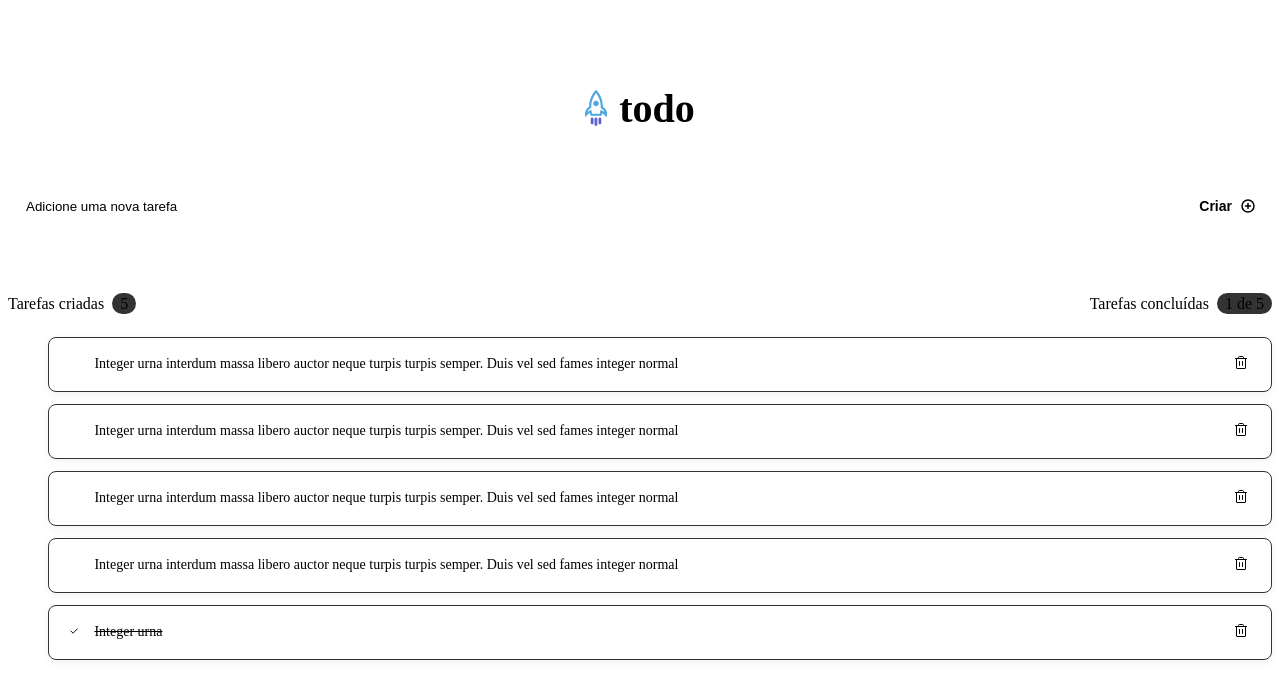
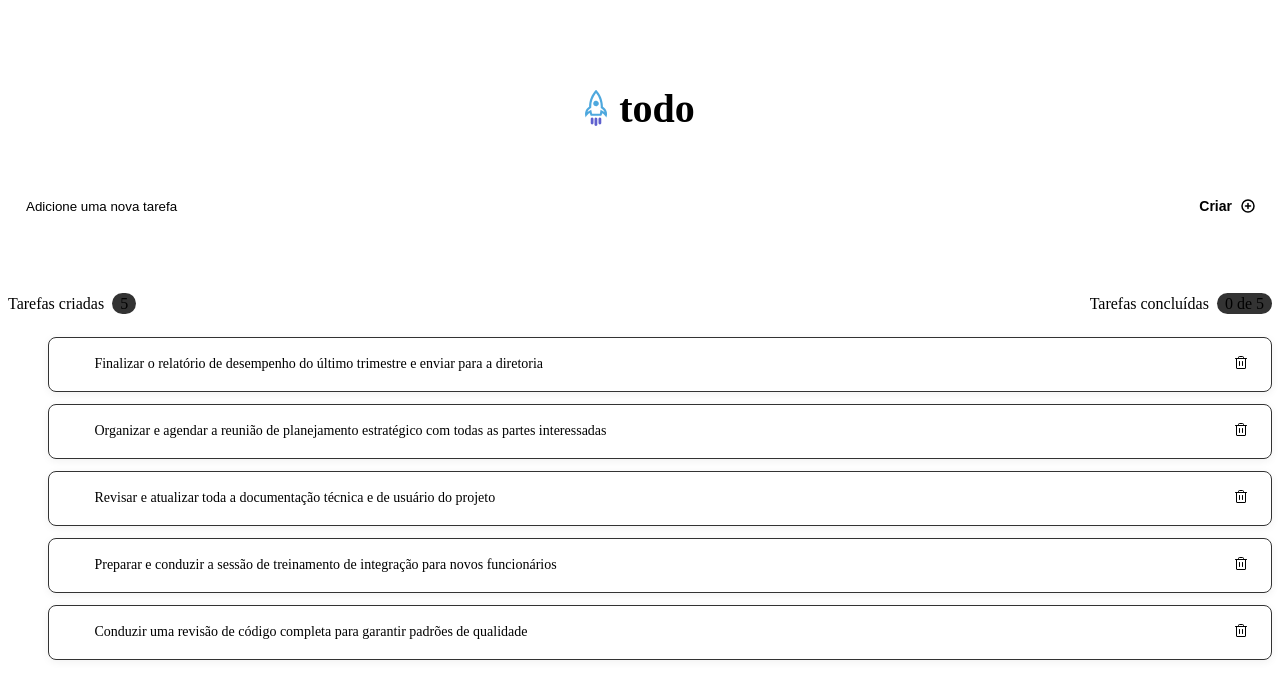
Before and after one commit to pdro-lucas/ToDo-list, a React (Vite) app: page / in a window 1280 px wide. Shown: the top 698 px of the page. Built offline with nearby package versions, Linux system fonts and the light colour scheme; the HTML template or start-up script is replaced by a standard one.

Commit message:
feat: update task titles

```diff
--- a/src/App.tsx
+++ b/src/App.tsx
@@ -12,31 +12,32 @@ const tasks = [
   {
     id: 1,
     title:
-      'Integer urna interdum massa libero auctor neque turpis turpis semper. Duis vel sed fames integer normal',
+      'Finalizar o relatório de desempenho do último trimestre e enviar para a diretoria',
     isCompleted: false,
   },
   {
     id: 2,
     title:
-      'Integer urna interdum massa libero auctor neque turpis turpis semper. Duis vel sed fames integer normal',
+      'Organizar e agendar a reunião de planejamento estratégico com todas as partes interessadas',
     isCompleted: false,
   },
   {
     id: 3,
     title:
-      'Integer urna interdum massa libero auctor neque turpis turpis semper. Duis vel sed fames integer normal',
+      'Revisar e atualizar toda a documentação técnica e de usuário do projeto',
     isCompleted: false,
   },
   {
     id: 4,
     title:
-      'Integer urna interdum massa libero auctor neque turpis turpis semper. Duis vel sed fames integer normal',
+      'Preparar e conduzir a sessão de treinamento de integração para novos funcionários',
     isCompleted: false,
   },
   {
     id: 5,
-    title: 'Integer urna ',
-    isCompleted: true,
+    title:
+      'Conduzir uma revisão de código completa para garantir padrões de qualidade',
+    isCompleted: false,
   },
 ];
 
```
